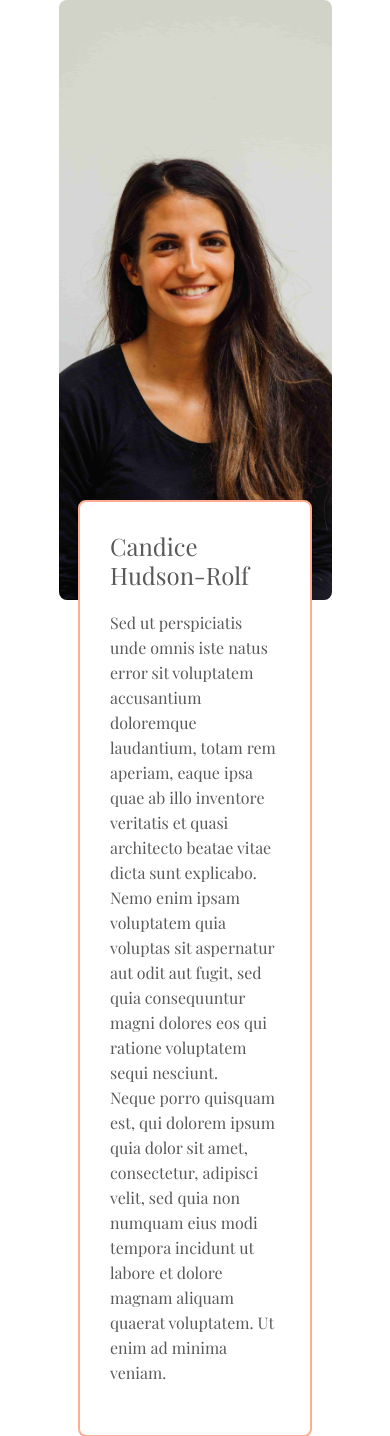
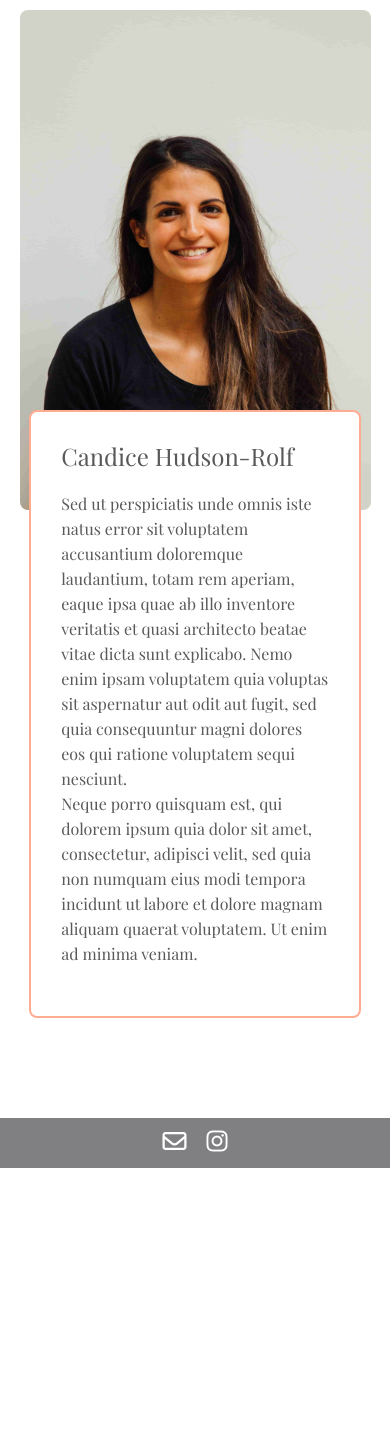
Before and after one commit to PythonLewisH/Candice-Photography-main, a Flask app: page / in a window 390 px wide. Shown: the part 56-1492 px from the top of the page. After the commit the page ends 1224 px from the top, so only its background shows below. Run offline with Flask 2, Linux system fonts and the light colour scheme; some libraries are stand-ins or nearby versions.

Commit message:
display edits

```diff
--- a/main.py
+++ b/main.py
@@ -33,13 +33,14 @@ def enquiries():
 
         password = os.getenv("PASSWORD")
         my_email = "chr_photos@outlook.com"
-        subject = "MESSAGE RECEIVED FROM PHOTOGRAPHY WEBSITE"
-        message = 'Subject: {}\n\n{}'.format(subject, enquiry_message)
-
+        subject = "ENQUIRY RECEIVED FROM PHOTOGRAPHY WEBSITE"
+        message = 'Subject: {}\n\n{}'.format(subject, f"Enquirer email: {enquiry_email} \n" + f"Enquirer name: "
+                                                                                              f"{enquiry_name} \n" +
+                                             f"Enquirer message: {enquiry_message}")
         server = smtplib.SMTP("smtp-mail.outlook.com", 587)
         server.starttls()
         server.login(my_email, password)
-        server.sendmail(my_email, enquiry_email, message)
+        server.sendmail(my_email, my_email, message)
         server.close()
 
         return render_template("thankyou.html", enquiry_email=enquiry_email, enquiry_message=enquiry_message,
--- a/static/css/styles.css
+++ b/static/css/styles.css
@@ -13,7 +13,7 @@ ul.navbar-vertical {
   list-style-type: none;
   margin: 0;
   padding: 0;
-  width: 18%;
+  width: 19%;
   background-color: #807F81;
 /* background-image: linear-gradient(to right, #807f81, #807f81, #807f81, #807f81, #807f81, #8a898b, #949395, #9e9d9f, #b5b5b6, #cdcdce, #e6e6e6, #ffffff); */
   position: fixed;
@@ -94,6 +94,7 @@ justify-content: center;
 .container-nav h1 {
   margin-bottom: 0;
   margin-top: 0;
+  margin-right: 5px;
 }
 
 .background-h-nav {
@@ -178,7 +179,7 @@ button:focus, button:active {
 
 .about-left {
   width: 45%;
-  height: 600px;
+  height: 500px;
   background: url("../assets/photos/14.jpg") no-repeat center / cover;
   border-radius: 8px;
 }
@@ -428,6 +429,7 @@ font-size: 1.5rem;
 
 .main-section {
   width: 100%;
+  margin-top:35px;
   margin-left: 0;
 }
 
@@ -486,4 +488,21 @@ padding: 0;
 
 /* MOBILE */
 @media (max-width: 576px) {
+
+  .about-left {
+    width: 90%;
+  }
+
+  .about-right {
+    width: 85%;
+  }
+
+  .main-section {
+    margin-top:10px;
+  }
+
+  .gallery {
+    column-count: 1;
+  }
+
 }
```
